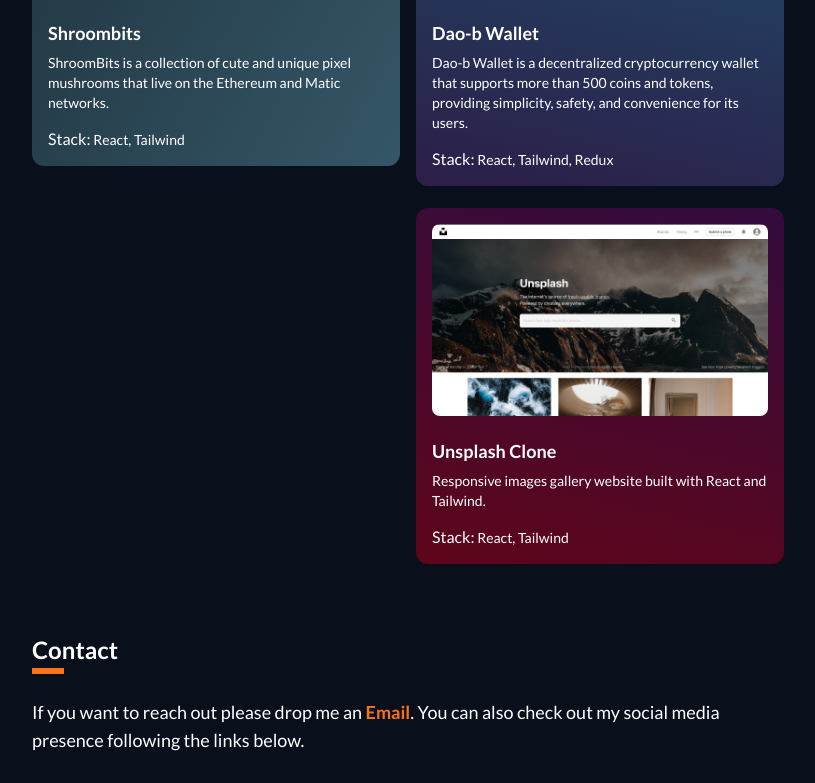
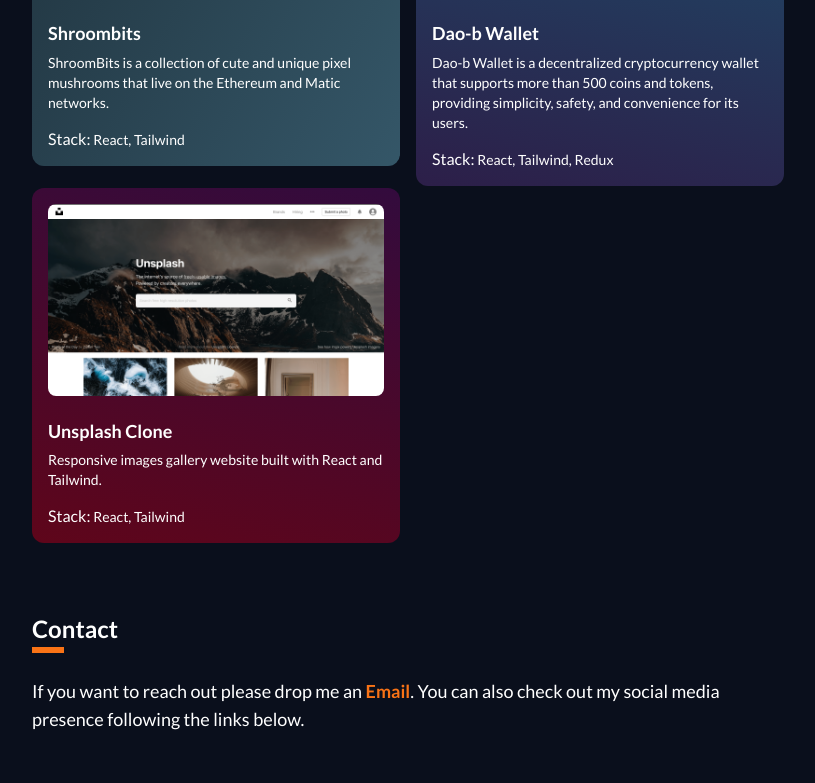
Before and after one commit to kazmi066/kazmi066.github.io, a React (Create React App) app: page / in a window 1280 px wide. Shown: the part 1877-2660 px from the top of the page, without its empty margins (232-1047 px from the left). Built offline with nearby package versions, Linux system fonts and the light colour scheme.

Commit message:
Remove old project

```diff
--- a/src/components/Home/Projects.js
+++ b/src/components/Home/Projects.js
@@ -27,7 +27,7 @@ export default function Projects() {
 					<Tab>React.js</Tab>
 					<Tab>Next.js</Tab>
 				</TabList>
-				<TabPanel className="mt-8">
+				<TabPanel className="mt-8 ">
 					<div className="overflow-hidden sm:columns-2 columns-auto gap-4" ref={ref}>
 						{renderProjects('react')}
 					</div>
--- a/src/data/projects.js
+++ b/src/data/projects.js
@@ -38,16 +38,6 @@ export const projects = [
         stack: ["react", "tailwind"]
     },
     {
-        id: 4,
-        basicTitle: "Dao-b Wallet",
-        description: "Dao-b Wallet is a decentralized cryptocurrency wallet that supports more than 500 coins and tokens, providing simplicity, safety, and convenience for its users.",
-        link: "https://dao-b-7c8a5a.netlify.app/admin/dashboard",
-        gradient: "gradient-4",
-        category: "react",
-        picture: DaoB,
-        stack: ["react", "tailwind", "redux"]
-    },
-    {
         id: 5,
         basicTitle: "Unsplash Clone",
         description: "Responsive images gallery website built with React and Tailwind.",
@@ -59,17 +49,17 @@ export const projects = [
         stack: ["react", "tailwind"]
     },
     {
-        id: 6,
-        basicTitle: "Zeej",
-        description: "ZEEJ Events provides end-to-end event solutions powered by proprietary data and algorithms and executed by partners vetted for quality.",
-        link: "https://zeej.netlify.app/",
-        gradient: "gradient-6",
-        category: "next",
-        picture: Zeej,
-        stack: ["next", "tailwind"]
+        id: 4,
+        basicTitle: "Dao-b Wallet",
+        description: "Dao-b Wallet is a decentralized cryptocurrency wallet that supports more than 500 coins and tokens, providing simplicity, safety, and convenience for its users.",
+        link: "https://dao-b-7c8a5a.netlify.app/admin/dashboard",
+        gradient: "gradient-4",
+        category: "react",
+        picture: DaoB,
+        stack: ["react", "tailwind", "redux"]
     },
     {
-        id: 7,
+        id: 6,
         basicTitle: "Febeth",
         description: "Fabeth is an Austrian play-and-earn gamefi DAO. Febeth partners with game developers across the globe to integrate their games on blockchains.",
         link: "https://febeth-redesign.netlify.app",
--- a/src/index.css
+++ b/src/index.css
@@ -36,6 +36,10 @@ html, body {
   font-family: 'Lato', monospace, sans-serif;
   color: #fff;
   background: #0a0f1c;
+}
+
+body {
+  overflow-x: hidden;
 }
 
 @layer components {
```
